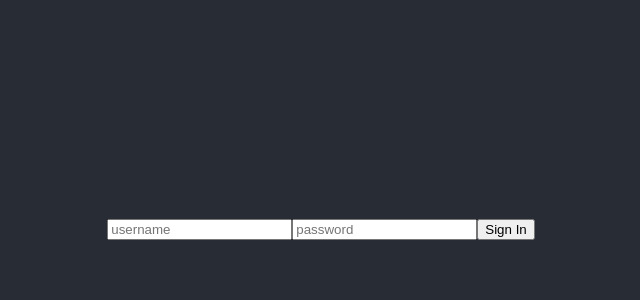
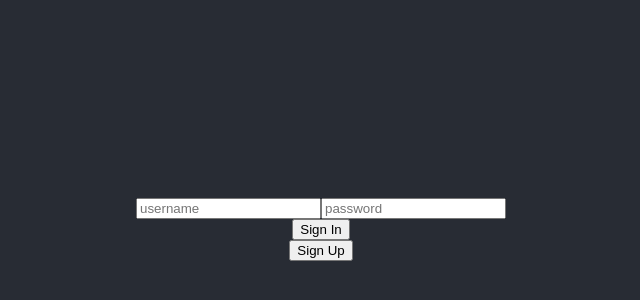
Before and after one commit to Team-404-Error/react-test, a React (Create React App) app: page / in a window 1280 px wide. Shown: the part 176-476 px from the top of the page, without its empty margins (319-959 px from the left). Built offline with nearby package versions, Linux system fonts and the light colour scheme.

Commit message:
Update App.js

```diff
--- a/src/App.js
+++ b/src/App.js
@@ -12,7 +12,7 @@ class App extends React.Component {
     this.state = {
       username:'',
       password:'',
-
+      token:'',
     }
   }
 
@@ -20,8 +20,8 @@ class App extends React.Component {
   e.preventDefault();
     let encoded = base64.encode(`${this.state.username}:${this.state.password}`)
     superagent.post('http://localhost:3333/signin').set('Authorization', `Basic ${encoded}`).then(result => {
-      console.log(result.user)
-    Cookies.set('auth-token', result.user.token)
+      console.log("sign in: ", result.user)
+    // Cookies.set('auth-token', result.user.token)
     console.log('yay')
   })
 }
@@ -29,8 +29,9 @@ class App extends React.Component {
 signUp = async (e) => {
   e.preventDefault();
   superagent.post('http://localhost:3333/signUp').send({username: this.state.username, password: this.state.password, role: 'user'}).then(result => {
-    console.log(result.user)
-    Cookies.set('auth-token', result.user.token)
+    console.log("SIGN UP:", result.user)
+    this.setState({token: result.user})
+    // Cookies.set('auth-token', result.user.token)
   })
 }
 
@@ -38,12 +39,13 @@ render(){
   return (
     <div className="App">
       <header className="App-header">
-        <form >
+        <form>
           <input id="username" placeholder="username" onChange={(e) => this.setState({ username: e.target.value })}></input>
           <input id="password" placeholder="password" onChange={(e) => this.setState({ password: e.target.value })}></input>
+
+        </form>
           <button type='submit' onClick={this.signIn}>Sign In</button>
-        </form>
-
+          <button type='submit' onClick={this.signUp}>Sign Up</button>
       </header>
     </div>
   );
```
